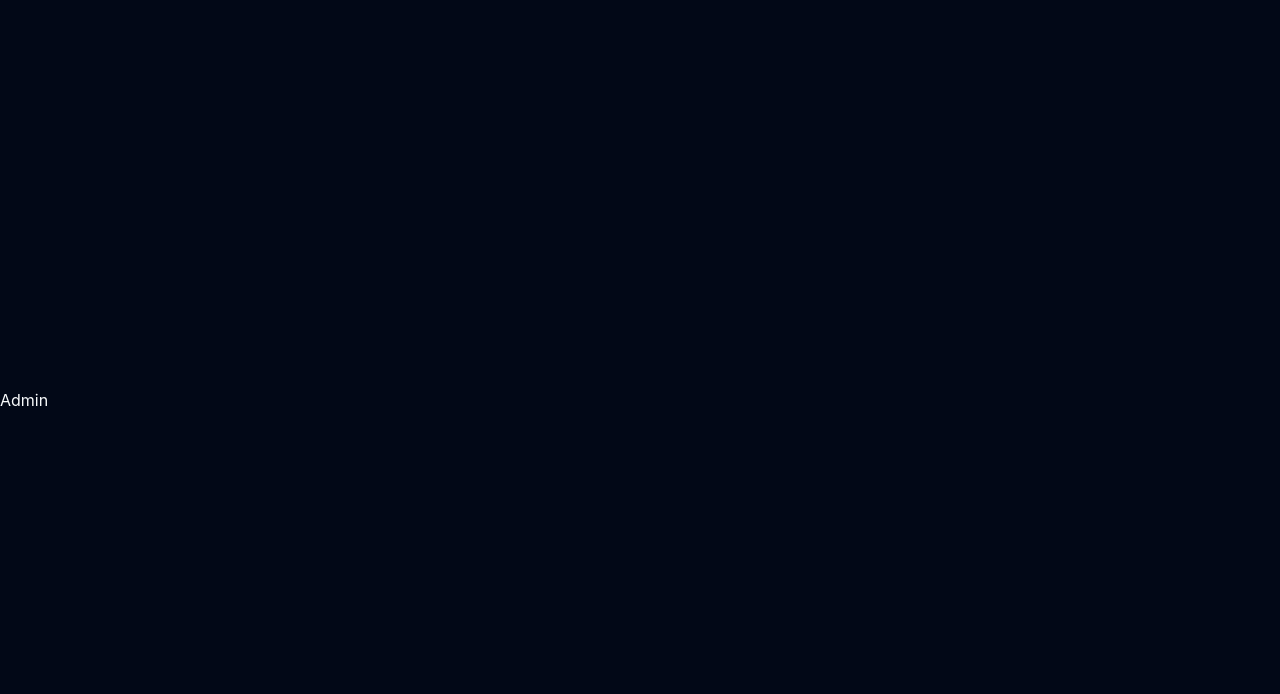
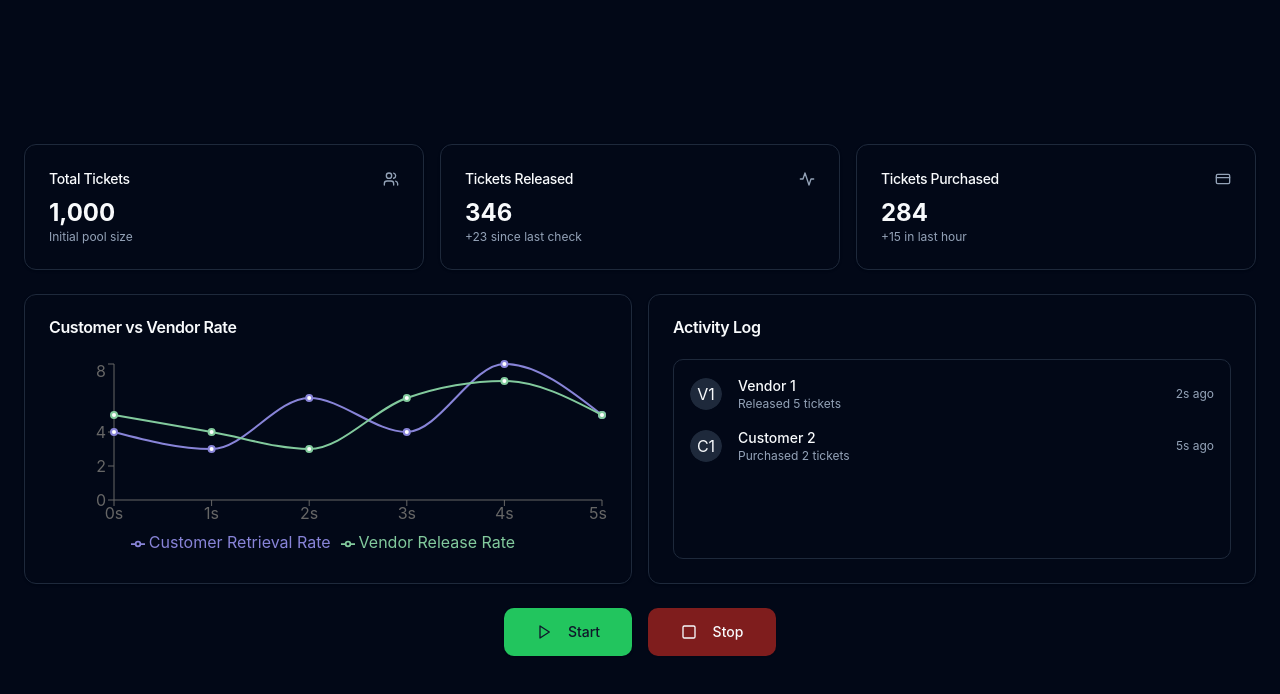
Before and after one commit to Ds-Jayawardhana/Ticketing-_System, a React (Vite) app in the folder Frontend/Ticketing_Front/: page /admin in a window 1280 px wide. Shown: the top 694 px of the page. Built offline with nearby package versions, Linux system fonts and the light colour scheme.

Commit message:
Addes Ui to admin and updated the customer page

```diff
--- a/Frontend/Ticketing_Front/src/Pages/Admin.tsx
+++ b/Frontend/Ticketing_Front/src/Pages/Admin.tsx
@@ -1,11 +1,186 @@
-import React from 'react'
+import { Card, CardContent, CardHeader, CardTitle } from '@/components/ui/card';
+import { Button } from '@/components/ui/button';
+import { LineChart, Line, XAxis, YAxis, Tooltip, Legend, ResponsiveContainer } from 'recharts';
+import { ScrollArea } from '@/components/ui/scroll-area';
+import { Avatar, AvatarFallback } from '@/components/ui/avatar';
+import { Play, Square } from 'lucide-react';
 
-interface Props {}
+// Sample data for the chart
+const chartData = [
+  { time: '0s', customerRate: 4, vendorRate: 5 },
+  { time: '1s', customerRate: 3, vendorRate: 4 },
+  { time: '2s', customerRate: 6, vendorRate: 3 },
+  { time: '3s', customerRate: 4, vendorRate: 6 },
+  { time: '4s', customerRate: 8, vendorRate: 7 },
+  { time: '5s', customerRate: 5, vendorRate: 5 }
+];
 
-const Admin = (props: Props) => {
+const AdminDashboard = () => {
   return (
-    <div>Admin</div>
-  )
-}
+    <div className="p-6 space-y-6 bg-background">
+      {/* Top Row - Metric Cards */}
+      <div className="grid gap-4 md:grid-cols-3">
+        <Card>
+          <CardHeader className="flex flex-row items-center justify-between space-y-0 pb-2">
+            <CardTitle className="text-sm font-medium">Total Tickets</CardTitle>
+            <svg
+              xmlns="http://www.w3.org/2000/svg"
+              viewBox="0 0 24 24"
+              fill="none"
+              stroke="currentColor"
+              strokeLinecap="round"
+              strokeLinejoin="round"
+              strokeWidth="2"
+              className="h-4 w-4 text-muted-foreground"
+            >
+              <path d="M16 21v-2a4 4 0 0 0-4-4H6a4 4 0 0 0-4 4v2" />
+              <circle cx="9" cy="7" r="4" />
+              <path d="M22 21v-2a4 4 0 0 0-3-3.87M16 3.13a4 4 0 0 1 0 7.75" />
+            </svg>
+          </CardHeader>
+          <CardContent>
+            <div className="text-2xl font-bold">1,000</div>
+            <p className="text-xs text-muted-foreground">
+              Initial pool size
+            </p>
+          </CardContent>
+        </Card>
 
-export default Admin
+        <Card>
+          <CardHeader className="flex flex-row items-center justify-between space-y-0 pb-2">
+            <CardTitle className="text-sm font-medium">Tickets Released</CardTitle>
+            <svg
+              xmlns="http://www.w3.org/2000/svg"
+              viewBox="0 0 24 24"
+              fill="none"
+              stroke="currentColor"
+              strokeLinecap="round"
+              strokeLinejoin="round"
+              strokeWidth="2"
+              className="h-4 w-4 text-muted-foreground"
+            >
+              <path d="M22 12h-4l-3 9L9 3l-3 9H2" />
+            </svg>
+          </CardHeader>
+          <CardContent>
+            <div className="text-2xl font-bold">346</div>
+            <p className="text-xs text-muted-foreground">
+              +23 since last check
+            </p>
+          </CardContent>
+        </Card>
+
+        <Card>
+          <CardHeader className="flex flex-row items-center justify-between space-y-0 pb-2">
+            <CardTitle className="text-sm font-medium">Tickets Purchased</CardTitle>
+            <svg
+              xmlns="http://www.w3.org/2000/svg"
+              viewBox="0 0 24 24"
+              fill="none"
+              stroke="currentColor"
+              strokeLinecap="round"
+              strokeLinejoin="round"
+              strokeWidth="2"
+              className="h-4 w-4 text-muted-foreground"
+            >
+              <rect width="20" height="14" x="2" y="5" rx="2" />
+              <path d="M2 10h20" />
+            </svg>
+          </CardHeader>
+          <CardContent>
+            <div className="text-2xl font-bold">284</div>
+            <p className="text-xs text-muted-foreground">
+              +15 in last hour
+            </p>
+          </CardContent>
+        </Card>
+      </div>
+
+      {/* Middle Row - Chart and Logs */}
+      <div className="grid gap-4 md:grid-cols-2">
+        {/* Chart */}
+        <Card className="col-span-1">
+          <CardHeader>
+            <CardTitle>Customer vs Vendor Rate</CardTitle>
+          </CardHeader>
+          <CardContent>
+            <div className="h-[200px]">
+              <ResponsiveContainer width="100%" height="100%">
+                <LineChart data={chartData}>
+                  <XAxis dataKey="time" />
+                  <YAxis />
+                  <Tooltip />
+                  <Legend />
+                  <Line
+                    type="monotone"
+                    dataKey="customerRate"
+                    stroke="#8884d8"
+                    strokeWidth={2}
+                    name="Customer Retrieval Rate"
+                  />
+                  <Line
+                    type="monotone"
+                    dataKey="vendorRate"
+                    stroke="#82ca9d"
+                    strokeWidth={2}
+                    name="Vendor Release Rate"
+                  />
+                </LineChart>
+              </ResponsiveContainer>
+            </div>
+          </CardContent>
+        </Card>
+
+        {/* Logs */}
+        <Card className="col-span-1">
+          <CardHeader>
+            <CardTitle>Activity Log</CardTitle>
+          </CardHeader>
+          <CardContent>
+            <ScrollArea className="h-[200px] w-full rounded-md border p-4">
+              <div className="space-y-4">
+                <div className="flex items-center justify-between">
+                  <div className="flex items-center space-x-4">
+                    <Avatar className="h-8 w-8">
+                      <AvatarFallback>V1</AvatarFallback>
+                    </Avatar>
+                    <div>
+                      <p className="text-sm font-medium">Vendor 1</p>
+                      <p className="text-xs text-muted-foreground">Released 5 tickets</p>
+                    </div>
+                  </div>
+                  <span className="text-xs text-muted-foreground">2s ago</span>
+                </div>
+
+                <div className="flex items-center justify-between">
+                  <div className="flex items-center space-x-4">
+                    <Avatar className="h-8 w-8">
+                      <AvatarFallback>C1</AvatarFallback>
+                    </Avatar>
+                    <div>
+                      <p className="text-sm font-medium">Customer 2</p>
+                      <p className="text-xs text-muted-foreground">Purchased 2 tickets</p>
+                    </div>
+                  </div>
+                  <span className="text-xs text-muted-foreground">5s ago</span>
+                </div>
+              </div>
+            </ScrollArea>
+          </CardContent>
+        </Card>
+      </div>
+
+      {/* Bottom Row - Control Buttons */}
+      <div className="flex justify-center gap-4">
+        <Button size="lg" className="w-32 h-12 bg-[#22c55e] hover:bg-[#15803d]" variant="default">
+          <Play className="mr-2 h-5 w-5" /> Start
+        </Button>
+        <Button size="lg" className="w-32 h-12" variant="destructive">
+          <Square className="mr-2 h-5 w-5" /> Stop
+        </Button>
+      </div>
+    </div>
+  );
+};
+
+export default AdminDashboard;
--- a/Frontend/Ticketing_Front/src/Pages/Customer.tsx
+++ b/Frontend/Ticketing_Front/src/Pages/Customer.tsx
@@ -1,4 +1,3 @@
-
 import { Card, CardContent, CardHeader, CardTitle } from '@/components/ui/card';
 import { LineChart, Line, XAxis, YAxis, Tooltip, ResponsiveContainer } from 'recharts';
 import { ScrollArea } from '@/components/ui/scroll-area';
@@ -95,7 +94,7 @@ const TicketDashboard = () => {
         </Card>
       </div>
 
-      {/* Bottom Section */}
+      {/* Chart and Logs Section */}
       <div className="grid gap-4 md:grid-cols-2">
         {/* Chart */}
         <Card className="col-span-1">
@@ -124,16 +123,14 @@ const TicketDashboard = () => {
         {/* Logs */}
         <Card className="col-span-1">
           <CardHeader>
-            <CardTitle>Real-time Logs</CardTitle>
+            <CardTitle>Activity Log</CardTitle>
           </CardHeader>
           <CardContent>
             <ScrollArea className="h-[200px] w-full rounded-md border p-4">
               <div className="space-y-4">
-                {/* Log Items */}
                 <div className="flex items-center justify-between">
                   <div className="flex items-center space-x-4">
                     <Avatar className="h-8 w-8">
-                      <AvatarImage src="/placeholder-avatar.jpg" />
                       <AvatarFallback>V1</AvatarFallback>
                     </Avatar>
                     <div>
@@ -147,7 +144,6 @@ const TicketDashboard = () => {
                 <div className="flex items-center justify-between">
                   <div className="flex items-center space-x-4">
                     <Avatar className="h-8 w-8">
-                      <AvatarImage src="/placeholder-avatar.jpg" />
                       <AvatarFallback>C1</AvatarFallback>
                     </Avatar>
                     <div>
--- a/Frontend/Ticketing_Front/src/Pages/Vendor.tsx
+++ b/Frontend/Ticketing_Front/src/Pages/Vendor.tsx
@@ -99,7 +99,7 @@ const TicketDashboard = () => {
         {/* Chart */}
         <Card className="col-span-1">
           <CardHeader>
-            <CardTitle>Retrieval Rate (per second)</CardTitle>
+            <CardTitle>Release Rate (per second)</CardTitle>
           </CardHeader>
           <CardContent>
             <div className="h-[200px]">
@@ -123,7 +123,7 @@ const TicketDashboard = () => {
         {/* Logs */}
         <Card className="col-span-1">
           <CardHeader>
-            <CardTitle>Real-time Logs</CardTitle>
+            <CardTitle> Activity Log</CardTitle>
           </CardHeader>
           <CardContent>
             <ScrollArea className="h-[200px] w-full rounded-md border p-4">
```
